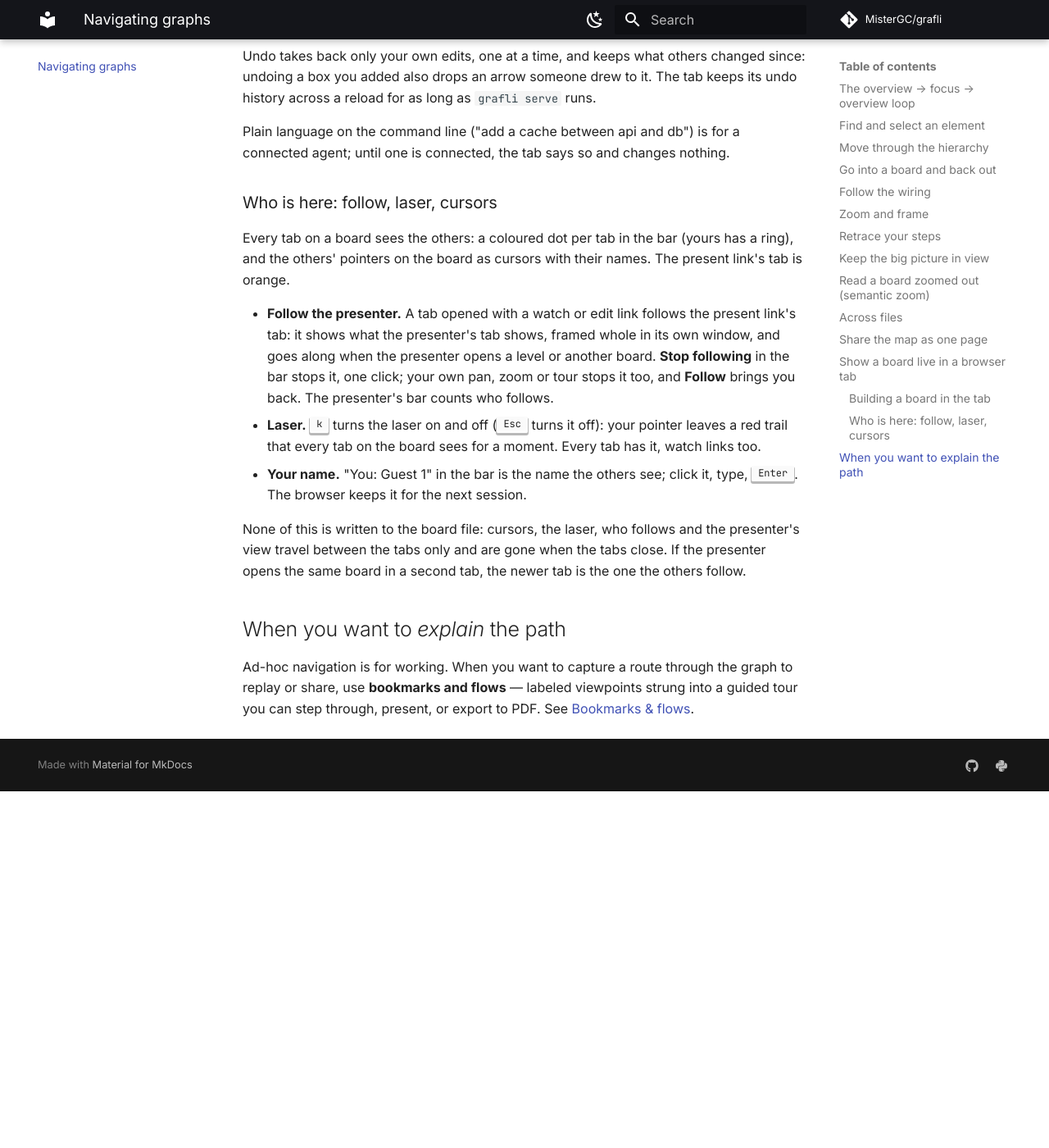
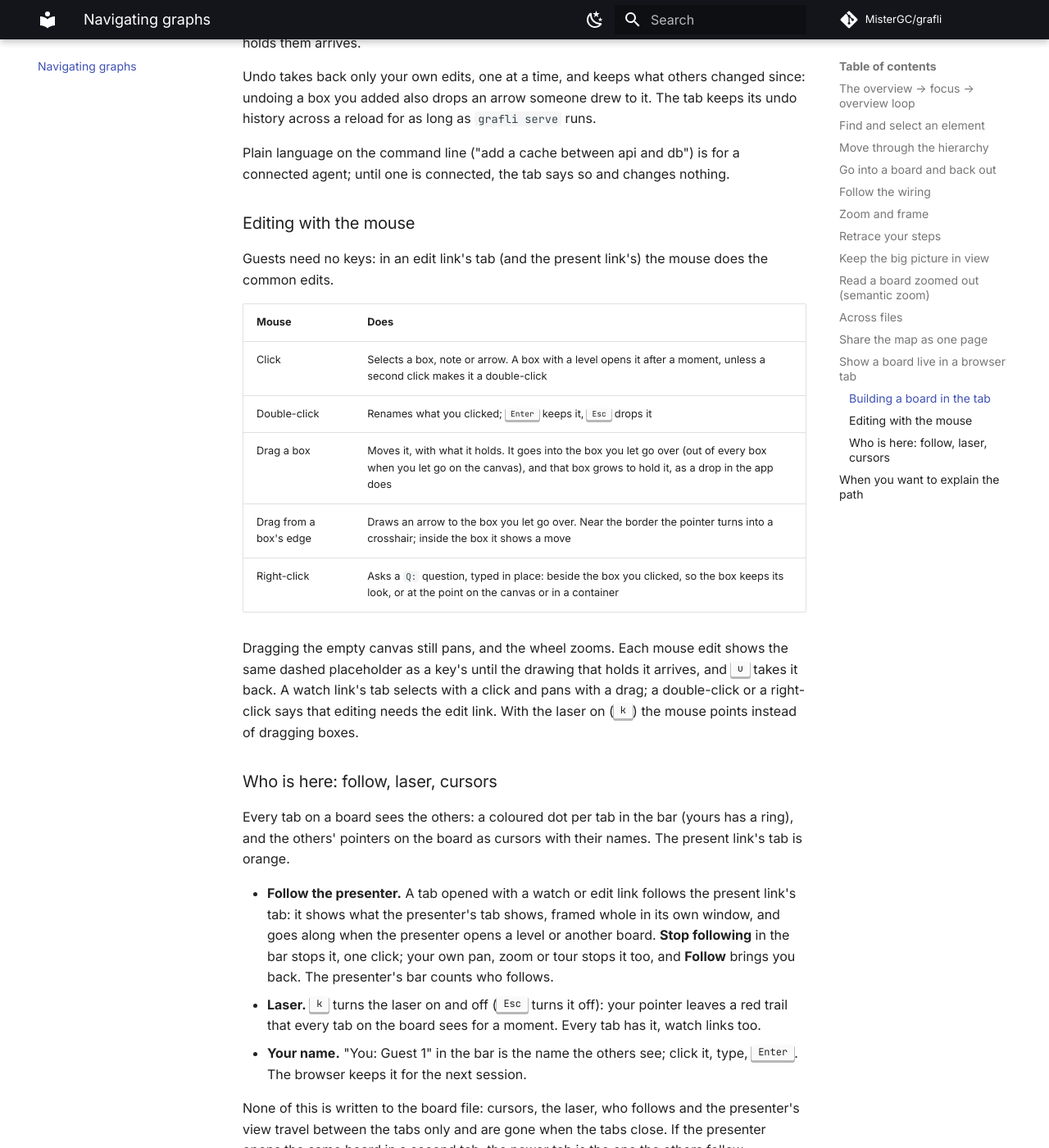
Before and after one commit to MisterGC/grafli, an MkDocs documentation site: the page built from docs/navigating.md, in a window 1280 px wide and 1400 px high, scrolled down 8258 px. Shown: the whole window at 82% size. Built offline with MkDocs 1.6.1 and Material for MkDocs 9.7.7, drawn with Linux system fonts in a browser that asks for light colours; comment, search, counter and statistics services are not loaded; before the commit the page ends 9223 px from its top, so only the background shows below that; some of the changed text lies outside the part shown.

Commit message:
Document the live tab's mouse gestures

```diff
--- a/docs/navigating.md
+++ b/docs/navigating.md
@@ -270,7 +270,8 @@ same key.
   that board's links.
 
 An edit link's tab can change the board: each edit is a small operation
-(move, rename, add a box, connect, delete, grafli lines) applied to the
+(move, rename, add a box, connect, delete, a `Q:` question, grafli lines)
+applied to the
 version the tab shows and merged into the file with the same three-way merge
 the desktop app runs when the file changes under it, so an edit never
 overwrites a change the tab had not seen yet. A watch link's tab cannot edit.
@@ -314,6 +315,26 @@ Plain language on the command line ("add a cache between api and db") is
 for a connected agent; until one is connected, the tab says so and changes
 nothing.
 
+### Editing with the mouse
+
+Guests need no keys: in an edit link's tab (and the present link's) the
+mouse does the common edits.
+
+| Mouse | Does |
+|-------|------|
+| Click | Selects a box, note or arrow. A box with a level opens it after a moment, unless a second click makes it a double-click |
+| Double-click | Renames what you clicked; <kbd>Enter</kbd> keeps it, <kbd>Esc</kbd> drops it |
+| Drag a box | Moves it, with what it holds. It goes into the box you let go over (out of every box when you let go on the canvas), and that box grows to hold it, as a drop in the app does |
+| Drag from a box's edge | Draws an arrow to the box you let go over. Near the border the pointer turns into a crosshair; inside the box it shows a move |
+| Right-click | Asks a `Q:` question, typed in place: beside the box you clicked, so the box keeps its look, or at the point on the canvas or in a container |
+
+Dragging the empty canvas still pans, and the wheel zooms. Each mouse edit
+shows the same dashed placeholder as a key's until the drawing that holds
+it arrives, and <kbd>u</kbd> takes it back. A watch link's tab selects with
+a click and pans with a drag; a double-click or a right-click says that
+editing needs the edit link. With the laser on (<kbd>k</kbd>) the mouse
+points instead of dragging boxes.
+
 ### Who is here: follow, laser, cursors
 
 Every tab on a board sees the others: a coloured dot per tab in the bar
```
Also changed, not shown: CHANGELOG.md (+8 -0 lines), README.md (+3 -1 lines).
